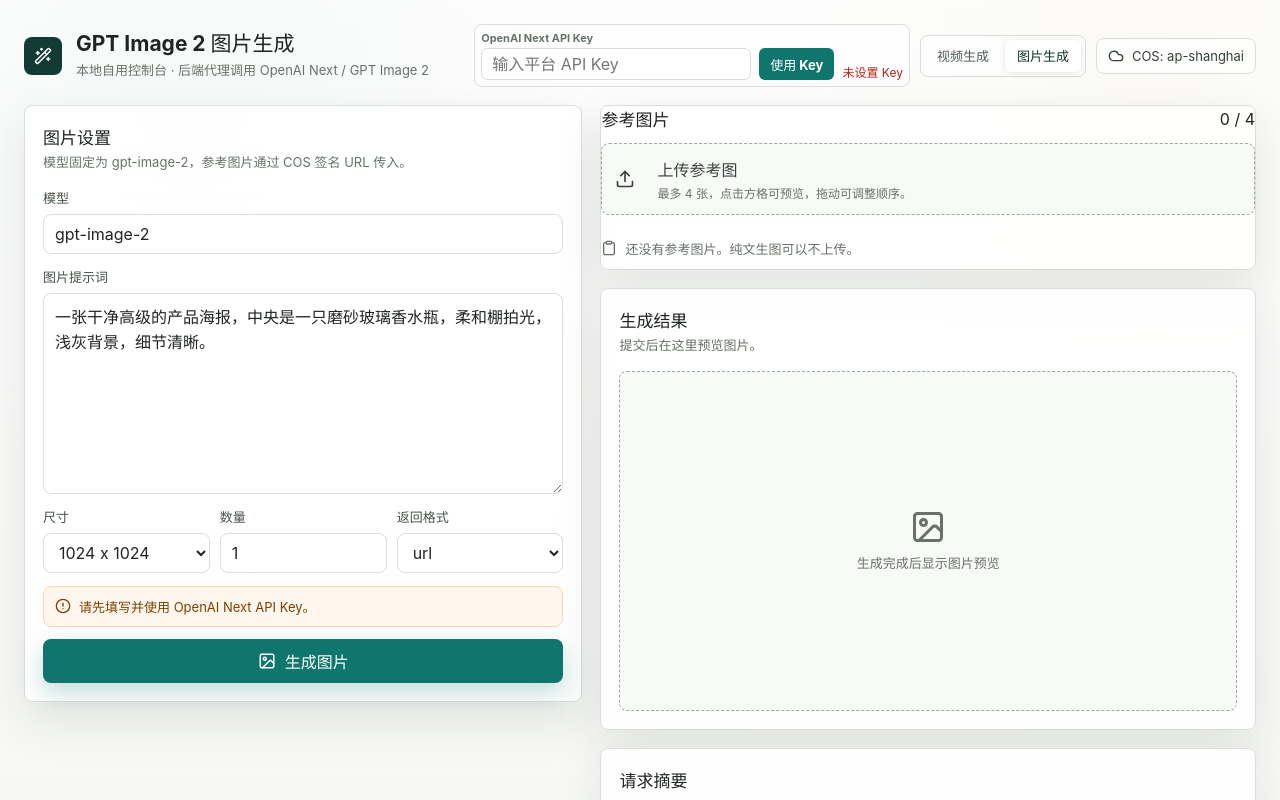
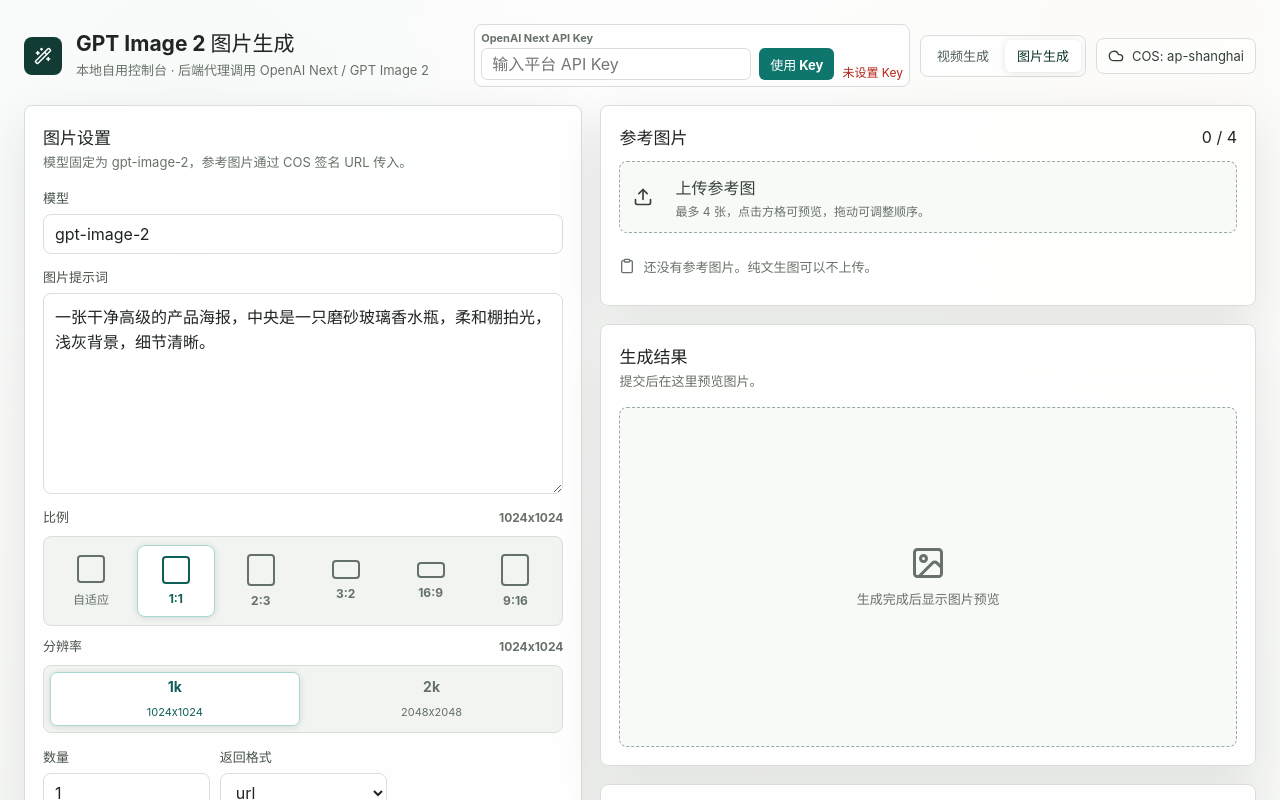
Before and after one commit to chinaxay44-ansei/SD2api, a React (Vite) app: page / in a window 1280 px wide. Both pictures are taken after a click on the button "图片生成". Shown: the top 800 px of the page. Built offline with nearby package versions, Linux system fonts and the light colour scheme.

Commit message:
Make image size controls ratio based

```diff
--- a/src/App.tsx
+++ b/src/App.tsx
@@ -31,6 +31,8 @@ import type {
 } from "./types";
 
 type ToolId = "video" | "image";
+type ImageSizeRatio = "auto" | "1:1" | "3:2" | "2:3" | "16:9" | "9:16";
+type ImageResolutionChoice = "auto" | "1k" | "1.5k" | "2k" | "4k";
 
 const toolOptions: Array<{ id: ToolId; label: string }> = [
   { id: "video", label: "视频生成" },
@@ -75,16 +77,31 @@ const kindLabels: Record<MediaKind, string> = {
 const samplePrompt = "一段 8 秒的上海雨夜街头电影感镜头，湿润路面反射霓虹，镜头缓慢推进，环境声包含雨声与远处车辆声。";
 const imageSamplePrompt = "一张干净高级的产品海报，中央是一只磨砂玻璃香水瓶，柔和棚拍光，浅灰背景，细节清晰。";
 
-const imageSizeOptions: Array<{ id: GptImageSize; label: string }> = [
-  { id: "1024x1024", label: "1024 x 1024" },
-  { id: "1536x1024", label: "1536 x 1024" },
-  { id: "1024x1536", label: "1024 x 1536" },
-  { id: "1024x1792", label: "1024 x 1792" },
-  { id: "2048x2048", label: "2048 x 2048" },
-  { id: "2048x1152", label: "2048 x 1152" },
-  { id: "3840x2160", label: "3840 x 2160" },
-  { id: "2160x3840", label: "2160 x 3840" },
-  { id: "auto", label: "auto" }
+const imageRatioOptions: Array<{ id: ImageSizeRatio; label: string; iconRatio: string }> = [
+  { id: "auto", label: "自适应", iconRatio: "1 / 1" },
+  { id: "1:1", label: "1:1", iconRatio: "1 / 1" },
+  { id: "2:3", label: "2:3", iconRatio: "2 / 3" },
+  { id: "3:2", label: "3:2", iconRatio: "3 / 2" },
+  { id: "16:9", label: "16:9", iconRatio: "16 / 9" },
+  { id: "9:16", label: "9:16", iconRatio: "9 / 16" }
+];
+
+const imageSizeOptions: Array<{
+  id: GptImageSize;
+  ratio: ImageSizeRatio;
+  resolution: ImageResolutionChoice;
+  resolutionLabel: string;
+  pixelLabel: string;
+}> = [
+  { id: "auto", ratio: "auto", resolution: "auto", resolutionLabel: "自动", pixelLabel: "auto" },
+  { id: "1024x1024", ratio: "1:1", resolution: "1k", resolutionLabel: "1k", pixelLabel: "1024x1024" },
+  { id: "2048x2048", ratio: "1:1", resolution: "2k", resolutionLabel: "2k", pixelLabel: "2048x2048" },
+  { id: "1536x1024", ratio: "3:2", resolution: "1.5k", resolutionLabel: "1.5k", pixelLabel: "1536x1024" },
+  { id: "1024x1536", ratio: "2:3", resolution: "1.5k", resolutionLabel: "1.5k", pixelLabel: "1024x1536" },
+  { id: "2048x1152", ratio: "16:9", resolution: "2k", resolutionLabel: "2k", pixelLabel: "2048x1152" },
+  { id: "3840x2160", ratio: "16:9", resolution: "4k", resolutionLabel: "4k", pixelLabel: "3840x2160" },
+  { id: "1024x1792", ratio: "9:16", resolution: "1k", resolutionLabel: "1k", pixelLabel: "1024x1792" },
+  { id: "2160x3840", ratio: "9:16", resolution: "4k", resolutionLabel: "4k", pixelLabel: "2160x3840" }
 ];
 
 export default function App() {
@@ -132,6 +149,23 @@ export default function App() {
     tool === "video"
       ? "本地自用控制台 · 后端代理调用 OpenAI Next / Seedance"
       : "本地自用控制台 · 后端代理调用 OpenAI Next / GPT Image 2";
+  const selectedImageSizeOption = imageSizeOptions.find((option) => option.id === imageSize) ?? imageSizeOptions[1];
+  const availableImageResolutionOptions = useMemo(
+    () => imageSizeOptions.filter((option) => option.ratio === selectedImageSizeOption.ratio),
+    [selectedImageSizeOption.ratio]
+  );
+
+  function selectImageRatio(nextRatio: ImageSizeRatio) {
+    const candidates = imageSizeOptions.filter((option) => option.ratio === nextRatio);
+    const sameResolution = candidates.find((option) => option.resolution === selectedImageSizeOption.resolution);
+    const nextSize = sameResolution ?? candidates[0];
+    if (nextSize) setImageSize(nextSize.id);
+  }
+
+  function selectImageResolution(nextResolution: ImageResolutionChoice) {
+    const nextSize = availableImageResolutionOptions.find((option) => option.resolution === nextResolution);
+    if (nextSize) setImageSize(nextSize.id);
+  }
 
   const refreshTasks = useCallback(async (overrideApiKey?: string) => {
     const requestApiKey = (overrideApiKey ?? apiKey).trim();
@@ -669,17 +703,47 @@ export default function App() {
             />
           </label>
 
+          <div className="image-size-control">
+            <div className="size-control-heading">
+              <span>比例</span>
+              <strong>{selectedImageSizeOption.ratio === "auto" ? "自动尺寸" : selectedImageSizeOption.pixelLabel}</strong>
+            </div>
+            <div className="image-ratio-grid" role="group" aria-label="图片比例">
+              {imageRatioOptions.map((option) => (
+                <button
+                  key={option.id}
+                  type="button"
+                  className={selectedImageSizeOption.ratio === option.id ? "ratio-option selected" : "ratio-option"}
+                  aria-pressed={selectedImageSizeOption.ratio === option.id}
+                  onClick={() => selectImageRatio(option.id)}
+                >
+                  <span className="ratio-icon" style={{ aspectRatio: option.iconRatio }} />
+                  <span>{option.label}</span>
+                </button>
+              ))}
+            </div>
+
+            <div className="size-control-heading">
+              <span>分辨率</span>
+              <strong>{selectedImageSizeOption.pixelLabel}</strong>
+            </div>
+            <div className="image-resolution-grid" role="group" aria-label="图片分辨率">
+              {availableImageResolutionOptions.map((option) => (
+                <button
+                  key={option.id}
+                  type="button"
+                  className={selectedImageSizeOption.id === option.id ? "resolution-option selected" : "resolution-option"}
+                  aria-pressed={selectedImageSizeOption.id === option.id}
+                  onClick={() => selectImageResolution(option.resolution)}
+                >
+                  <strong>{option.resolutionLabel}</strong>
+                  <span>{option.pixelLabel}</span>
+                </button>
+              ))}
+            </div>
+          </div>
+
           <div className="settings-grid">
-            <label className="field">
-              <span>尺寸</span>
-              <select value={imageSize} onChange={(event) => setImageSize(event.target.value as GptImageSize)}>
-                {imageSizeOptions.map((option) => (
-                  <option key={option.id} value={option.id}>
-                    {option.label}
-                  </option>
-                ))}
-              </select>
-            </label>
 
             <label className="field">
               <span>数量</span>
--- a/src/styles.css
+++ b/src/styles.css
@@ -217,6 +217,7 @@ button:disabled,
 
 .generator-panel,
 .asset-panel,
+.assets-panel,
 .status-panel,
 .history-panel {
   padding: 18px;
@@ -399,6 +400,115 @@ button:disabled,
 .field .mention-textarea-input:focus {
   border: 0;
   box-shadow: none;
+}
+
+.image-size-control {
+  display: grid;
+  gap: 10px;
+  margin-bottom: 14px;
+}
+
+.size-control-heading {
+  display: flex;
+  align-items: baseline;
+  justify-content: space-between;
+  gap: 10px;
+}
+
+.size-control-heading span {
+  color: #48534b;
+  font-size: 13px;
+  font-weight: 650;
+}
+
+.size-control-heading strong {
+  color: var(--muted);
+  font-size: 12px;
+  font-weight: 650;
+}
+
+.image-ratio-grid {
+  display: grid;
+  grid-template-columns: repeat(6, minmax(0, 1fr));
+  gap: 7px;
+  padding: 8px;
+  border: 1px solid var(--line);
+  border-radius: 8px;
+  background: #f1f4f1;
+}
+
+.ratio-option {
+  min-width: 0;
+  min-height: 72px;
+  display: grid;
+  place-items: center;
+  align-content: center;
+  gap: 7px;
+  border: 1px solid transparent;
+  border-radius: 8px;
+  background: transparent;
+  color: #64716a;
+  font-size: 12px;
+  font-weight: 700;
+}
+
+.ratio-icon {
+  width: 28px;
+  max-height: 32px;
+  display: block;
+  border: 2px solid currentColor;
+  border-radius: 4px;
+}
+
+.ratio-option.selected,
+.resolution-option.selected {
+  color: #0f5f58;
+  border-color: #a7d8d1;
+  background: #fff;
+  box-shadow: 0 1px 7px rgb(25 35 28 / 12%);
+}
+
+.ratio-option:hover,
+.resolution-option:hover {
+  color: #0f5f58;
+  border-color: #b7d7d2;
+}
+
+.image-resolution-grid {
+  display: grid;
+  grid-template-columns: repeat(auto-fit, minmax(94px, 1fr));
+  gap: 7px;
+  padding: 6px;
+  border: 1px solid var(--line);
+  border-radius: 8px;
+  background: #f1f4f1;
+}
+
+.resolution-option {
+  min-width: 0;
+  min-height: 54px;
+  display: grid;
+  place-items: center;
+  gap: 2px;
+  border: 1px solid transparent;
+  border-radius: 7px;
+  background: transparent;
+  color: #64716a;
+}
+
+.resolution-option strong {
+  font-size: 14px;
+  line-height: 1.1;
+}
+
+.resolution-option span {
+  max-width: 100%;
+  overflow: hidden;
+  color: currentColor;
+  font-size: 11px;
+  line-height: 1.2;
+  text-overflow: ellipsis;
+  white-space: nowrap;
 }
 
 .asset-dropzone {
@@ -969,6 +1079,7 @@ button:disabled,
 
   .segmented,
   .settings-grid,
+  .image-ratio-grid,
   .toggle-row {
     grid-template-columns: 1fr 1fr;
   }
@@ -989,6 +1100,8 @@ button:disabled,
 @media (max-width: 430px) {
   .segmented,
   .settings-grid,
+  .image-ratio-grid,
+  .image-resolution-grid,
   .toggle-row {
     grid-template-columns: 1fr;
   }
```
Also changed, not shown: 1 other file (tests, documents, lock files or other folders).
